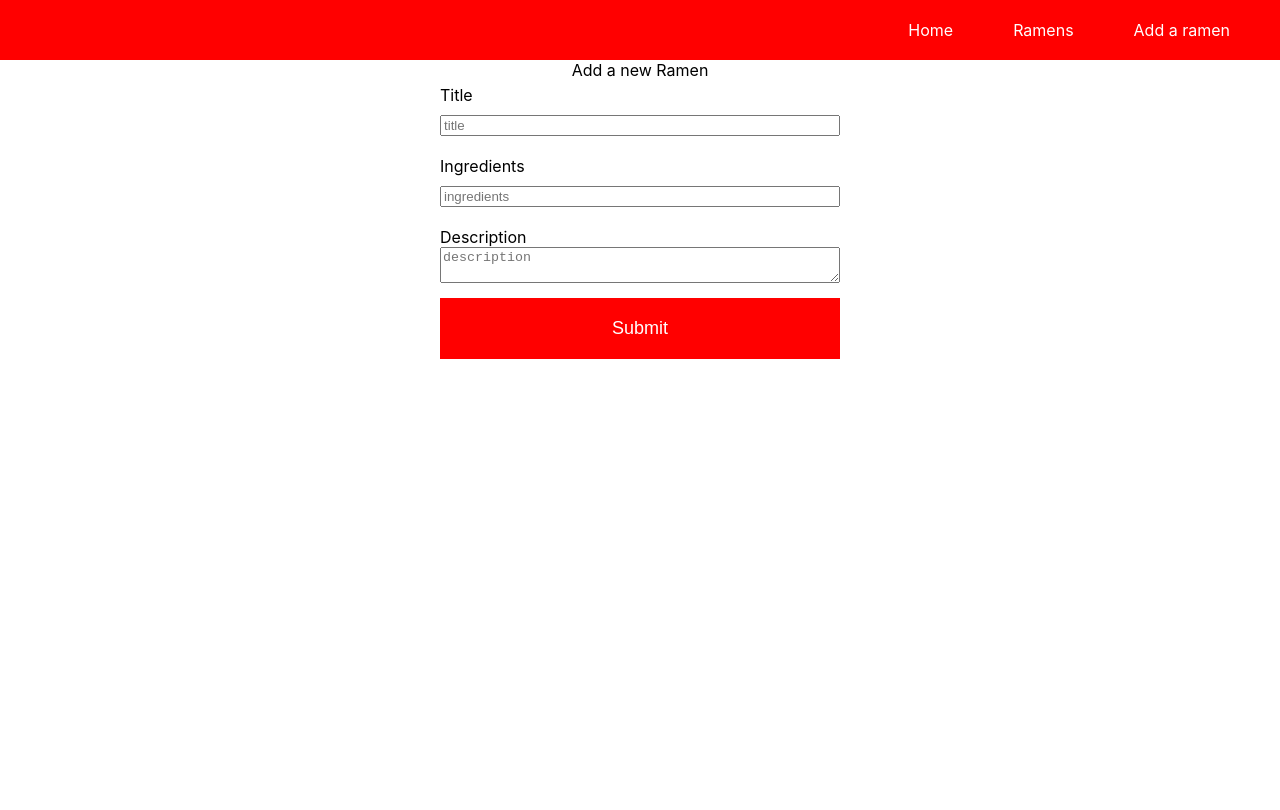
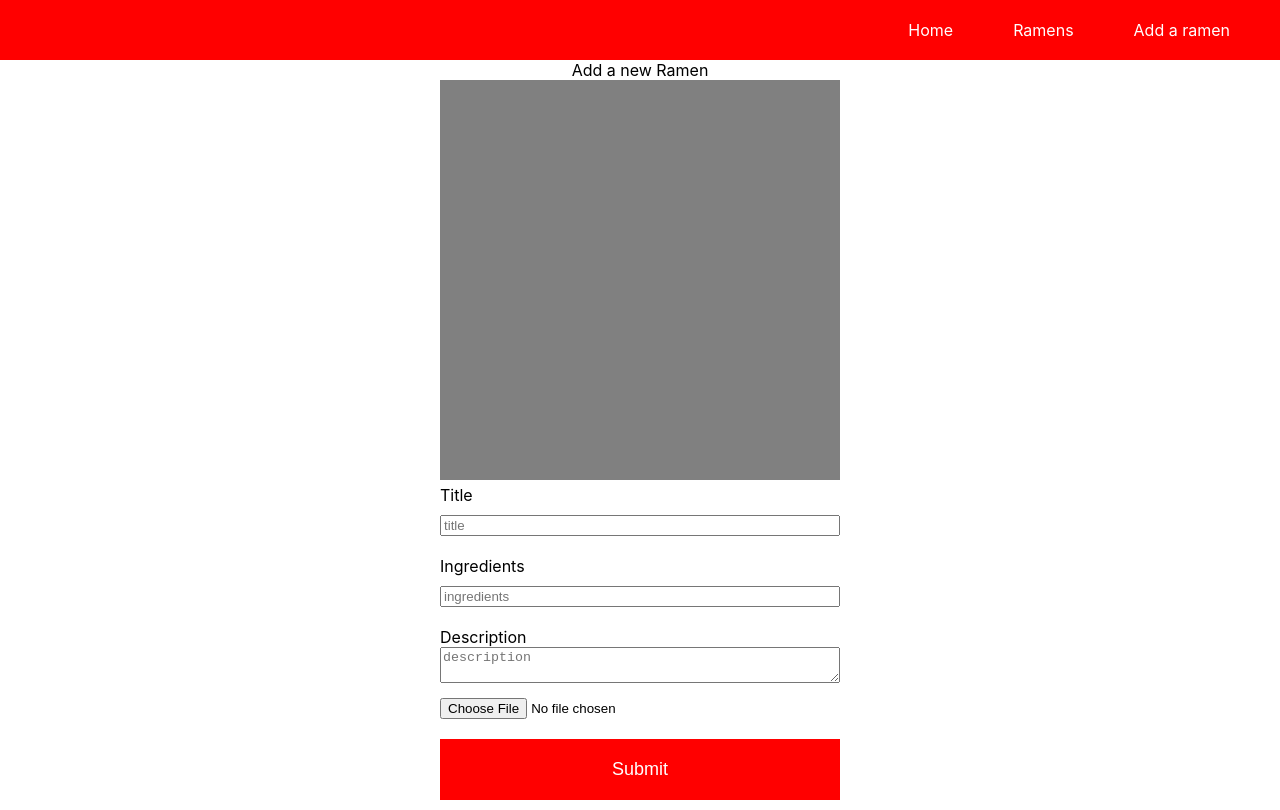
Before and after one commit to IliaZolas/Ramen-Cookbook, a React (Create React App) app in the folder client/: page /new-ramen in a window 1280 px wide. Built offline with nearby package versions, Linux system fonts and the light colour scheme.

Commit message:
fix/TODO - 11 - added image placeholders and upload button to add ramen form

```diff
--- a/client/src/components/addRamenForm.js
+++ b/client/src/components/addRamenForm.js
@@ -6,7 +6,12 @@ const AddRamen = () => {
     const [title, setTitle ] = useState('');
     const [ingredients, setIngredients ] = useState('');
     const [description, setDescription ] = useState('');
+    const [file, setFile] = useState()
     const navigate = useNavigate();
+
+    function handleChange(event) {
+        setFile(event.target.files[0])
+      }
 
     const AddRamen = async ( title, ingredients, description) => {
         await fetch('http://localhost:4000/app/ramen/add', {
@@ -41,6 +46,10 @@ const handleSubmit = (e) => {
 };
 
     return (
+    <div>
+        <div className="form-image-container">
+
+        </div>
         <form method="post" onSubmit={handleSubmit}>
             <label className="labels">
                 Title
@@ -66,8 +75,10 @@ const handleSubmit = (e) => {
                     placeholder="description"
                     onChange={e => setDescription(e.target.value)} />
             </label>
+            <input type="file" onChange={handleChange}/>
             <input type="submit" value="Submit" className="primary-submit-button" />
         </form>
+    </div>
     );
 }
 
--- a/client/src/components/ramenCard.js
+++ b/client/src/components/ramenCard.js
@@ -52,6 +52,9 @@ const RamenCard = () => {
                 {ramens.map((ramen) => {
                 return (
                     <div id={ramen._id} className="ramen-card" >
+                        <div class="card-image-container">
+                            <img src="" alt="" />
+                        </div>
                         <h1>{ramen.title}</h1>
                         <h2>{ramen.ingredients}</h2>
                         <p className="">{ramen.description}</p>
--- a/client/src/components/ramenForm.css
+++ b/client/src/components/ramenForm.css
@@ -23,3 +23,10 @@ input {
     border: 0px;
     padding: 20px 10px;
 }
+
+.form-image-container {
+    background-color: grey;
+    height: 400px;
+    width: 400px;
+    margin: auto;
+}
--- a/client/src/components/ramencard.css
+++ b/client/src/components/ramencard.css
@@ -38,3 +38,8 @@
 .update-button {
     background-color: blue;
 }
+
+.card-image-container {
+    background-color: grey;
+    height: 200px;
+}
```
Also changed, not shown: 1 other file (tests, documents, lock files or other folders). Lines whose indentation alone changed are shown as unchanged.
